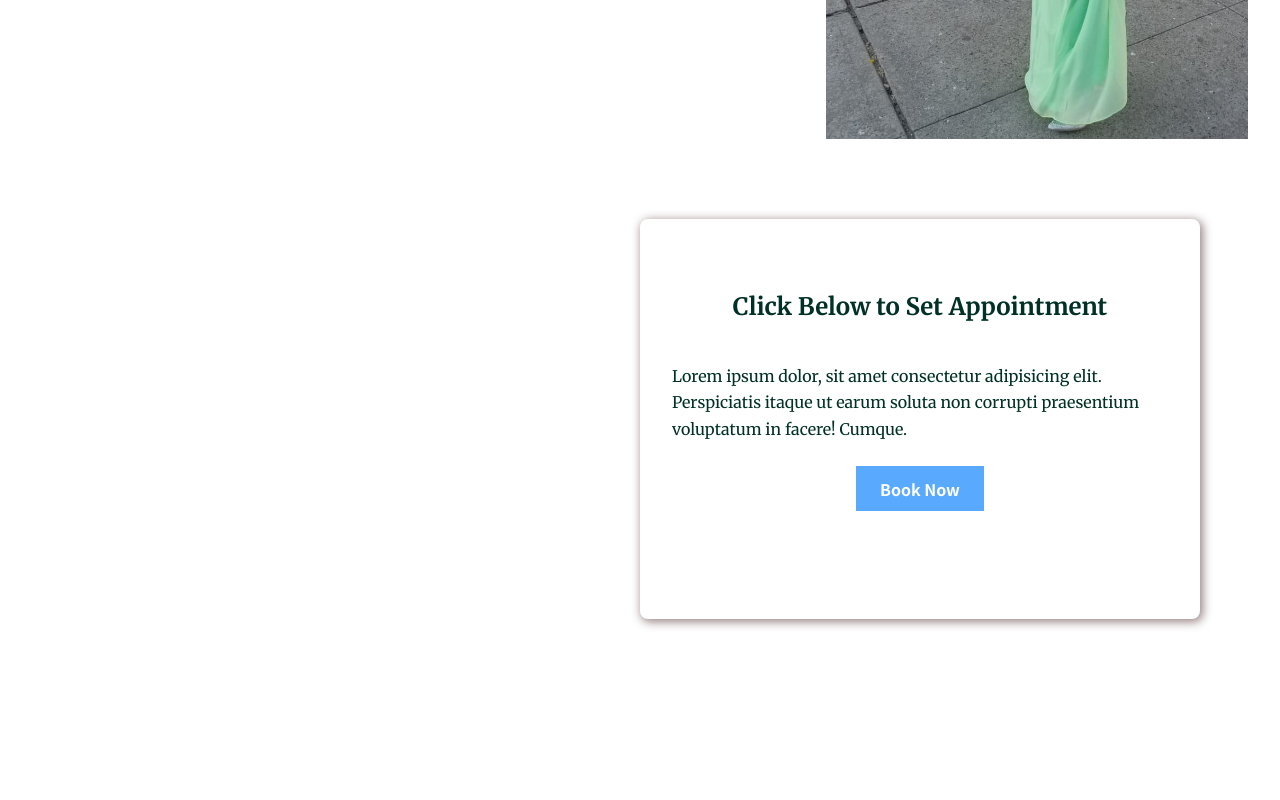
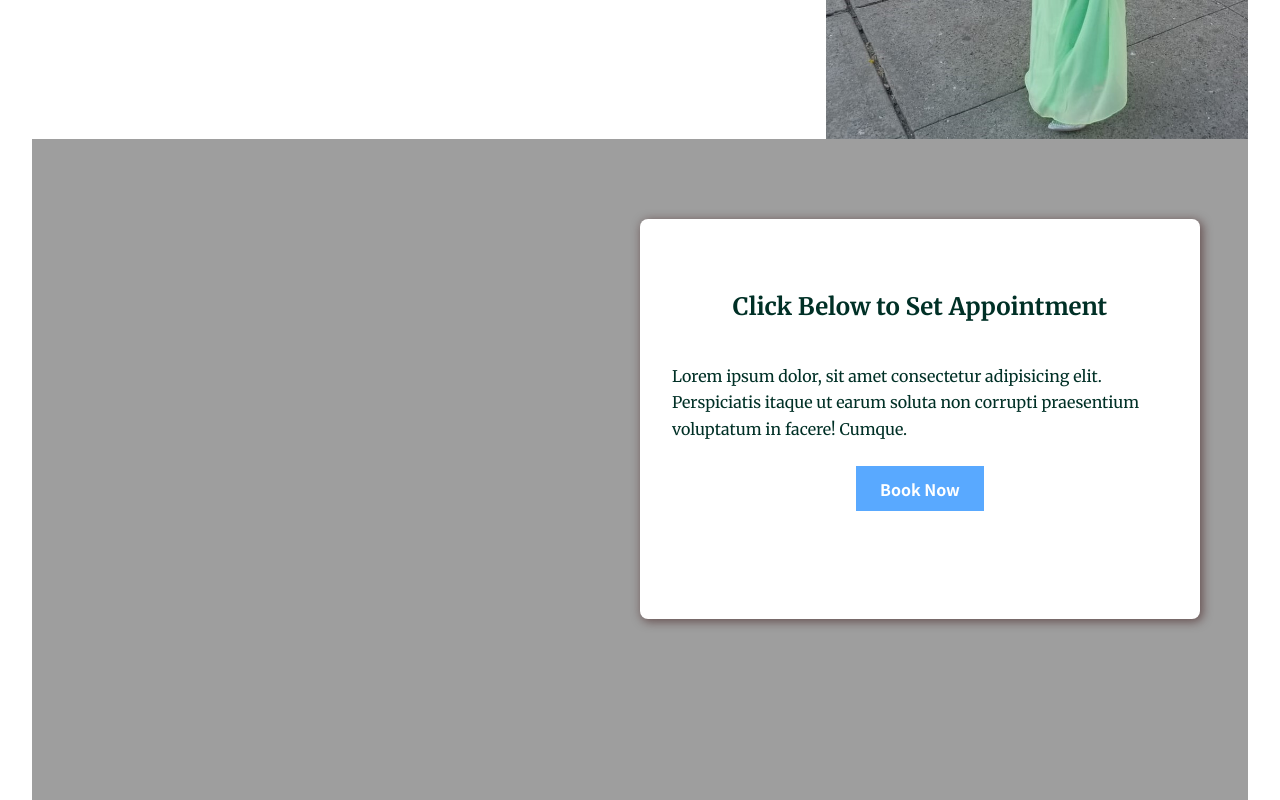
Before and after one commit to kevasap/Ebonique-website, a plain HTML site: page index.html in a window 1280 px wide. Shown: the part 1580-2380 px from the top of the page. Drawn offline with Linux system fonts and the light colour scheme; the site is published under a folder, as on GitHub Pages, so addresses that start at the root find nothing; a web font is replaced by a local one.

Commit message:
Update style.css

```diff
--- a/style.css
+++ b/style.css
@@ -201,7 +201,7 @@ footer {
 }
 
 section.book-apt {
-  background: url("/images/cleaner-with-bowl.jpg") left top/cover no-repeat;
+  background: url("images/cleaner-with-bowl.jpg") left top/cover no-repeat;
   height: 850px;
   /* display: grid;
   grid-template-areas:
```
